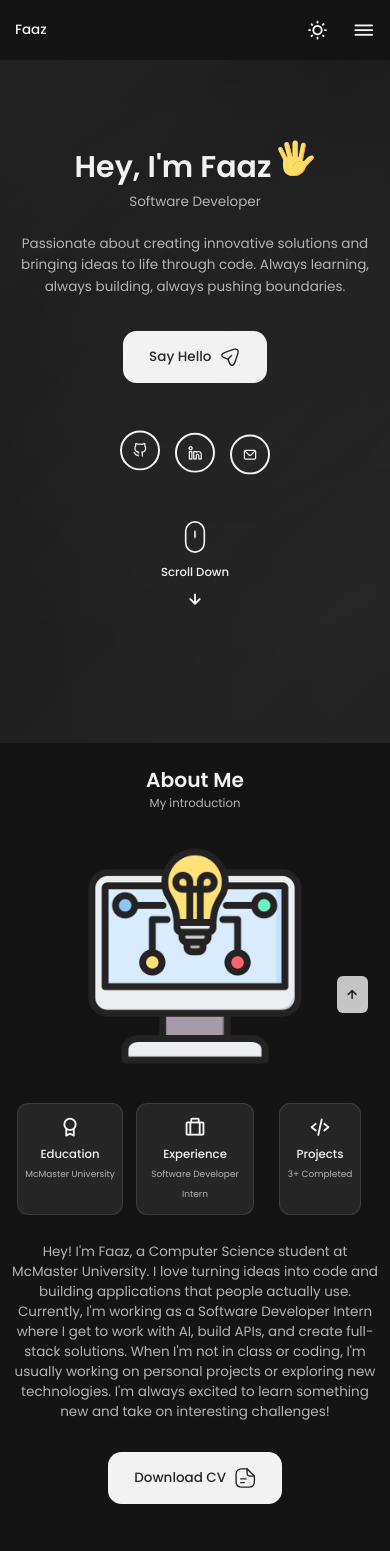
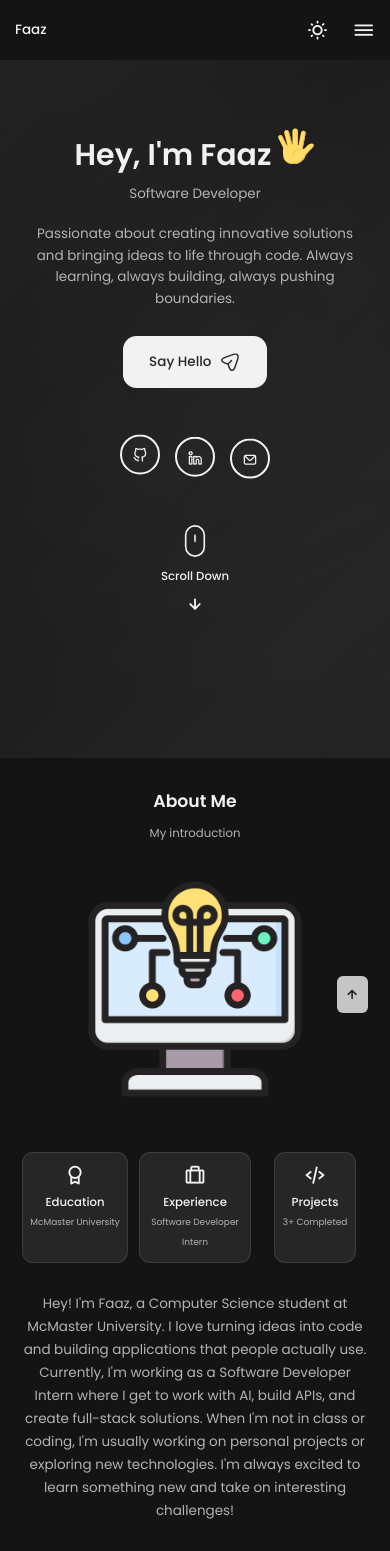
Before and after one commit to faazshaikh/Portfolio, a React (Vite) app: page / in a window 390 px wide. Shown: the top 1551 px of the page. Built offline with nearby package versions, Linux system fonts and the light colour scheme.

Commit message:
Improved mobile spacing and formatting across all sections

```diff
--- a/src/App.css
+++ b/src/App.css
@@ -248,18 +248,22 @@ img {
   }
 
   .container {
-    padding-left: 1rem;
-    padding-right: 1rem;
+    padding-left: 1.5rem;
+    padding-right: 1.5rem;
     margin-left: auto;
     margin-right: auto;
   }
 
   .section {
-    padding: 1.8rem 0 3.5rem;
+    padding: 2.5rem 0 4rem;
+  }
+
+  .section__title {
+    margin-bottom: 1rem;
   }
 
   .section__subtitle {
-    margin-bottom: var(--mb-2-5);
+    margin-bottom: 3rem;
   }
 
   .section__title,
@@ -268,23 +272,32 @@ img {
   }
 
   .grid {
-    gap: 1.2rem;
+    gap: 1.5rem;
   }
 }
 
 /* For small devices (mobile portrait) */
 @media screen and (max-width: 576px) {
   .container {
-    padding-left: 0.75rem;
-    padding-right: 0.75rem;
+    padding-left: 1.25rem;
+    padding-right: 1.25rem;
   }
 
   .section {
-    padding: 1.5rem 0 3rem;
+    padding: 2rem 0 3.5rem;
+  }
+
+  .section__title {
+    margin-bottom: 0.75rem;
+    font-size: var(--h2-font-size);
+  }
+
+  .section__subtitle {
+    margin-bottom: 2.5rem;
   }
 
   .grid {
-    gap: 1rem;
+    gap: 1.5rem;
   }
 }
 
--- a/src/components/Portfolio/work.css
+++ b/src/components/Portfolio/work.css
@@ -2,6 +2,7 @@
   gap: 3rem;
   grid-template-columns: repeat(3, max-content);
   justify-content: center;
+  box-sizing: border-box;
 }
 
 .work__filters {
@@ -38,6 +39,7 @@
   display: flex;
   flex-direction: column;
   height: 100%;
+  box-sizing: border-box;
 }
 
 [data-theme='dark'] .work__card {
@@ -239,33 +241,68 @@
     grid-template-columns: repeat(2, 1fr);
     gap: 1.25rem;
     justify-items: center;
+    width: 100%;
+    padding-left: 1rem;
+    padding-right: 1rem;
   }
 
   .work__card {
     max-width: 100%;
     width: 100%;
+    padding: 1rem;
   }
 }
 
 @media screen and (max-width: 576px) {
+  .work__filters {
+    margin-bottom: 2.5rem;
+    gap: 0.5rem;
+    padding: 0 1.5rem;
+  }
+
   .work__container {
     grid-template-columns: 1fr;
-    gap: 1rem;
+    gap: 2rem;
     justify-items: center;
+    width: 100%;
+    padding-left: 1.5rem;
+    padding-right: 1.5rem;
   }
 
   .work__card {
     max-width: 100%;
     width: 100%;
+    padding: 1.5rem;
+    margin: 0 auto;
+  }
+
+  .work__img-container {
+    width: 100%;
+    margin-bottom: 1.5rem;
   }
 
   .work__img {
     width: 100%;
     height: 200px;
+    object-fit: cover;
+  }
+
+  .work__title {
+    text-align: center;
+    margin-bottom: 1rem;
+    font-size: var(--h3-font-size);
   }
 
   .work__description {
     text-align: center;
+    margin-bottom: 1.5rem;
+    line-height: 1.7;
+  }
+
+  .work__technologies {
+    justify-content: center;
+    margin-bottom: 1.5rem;
+    gap: 0.75rem;
   }
 
   .work__badge {
@@ -277,21 +314,59 @@
 
   .work__buttons {
     flex-direction: column;
-    gap: 0.5rem;
+    gap: 0.75rem;
+    width: 100%;
+    margin-top: 0.5rem;
   }
 
   .work__button {
     width: 100%;
+    flex: none;
+    padding: 0.875rem 1rem;
   }
 }
 
 /* For small devices */
 @media screen and (max-width: 350px) {
+  .work__filters {
+    padding: 0 1rem;
+  }
+
+  .work__container {
+    padding-left: 1rem;
+    padding-right: 1rem;
+  }
+
+  .work__card {
+    padding: 1.25rem;
+  }
+
   .work__item {
     font-size: var(--small-font-size);
+    padding: 0.2rem 0.5rem;
   }
 
   .work__filters {
     column-gap: 0.25rem;
+    flex-wrap: wrap;
+    justify-content: center;
+  }
+
+  .work__title {
+    font-size: var(--small-font-size);
+  }
+
+  .work__description {
+    font-size: var(--smaller-font-size);
+  }
+
+  .work__tech-tag {
+    padding: 0.3rem 0.6rem;
+    font-size: var(--tiny-font-size);
+  }
+
+  .work__button {
+    padding: 0.6rem 0.8rem;
+    font-size: var(--smaller-font-size);
   }
 }
--- a/src/components/about/about.css
+++ b/src/components/about/about.css
@@ -113,35 +113,53 @@
   @media screen and (max-width: 768px) {
     .about__container {
         justify-items: center;
+        row-gap: 2.5rem;
     }
 
     .about__img {
         justify-self: center;
+        margin-bottom: 1rem;
     }
 
     .about__description {
         padding: 0 1rem;
         text-align: center;
+        margin-bottom: 2rem;
+        line-height: 1.7;
     }
 
     .about__data {
         text-align: center;
+    }
+
+    .about__info {
+        margin-bottom: 2rem;
+        gap: 0.75rem;
     }
   }
 
   @media screen and (max-width: 576px) {
     .about__container {
         justify-items: center;
+        row-gap: 2rem;
+    }
+
+    .about__img {
+        margin-bottom: 1.5rem;
     }
 
     .about__info {
         grid-template-columns: repeat(3, 1fr);
         justify-items: center;
+        margin-bottom: 2rem;
+        gap: 0.5rem;
     }
 
     .about__description {
         padding: 0;
         text-align: center;
+        margin-bottom: 2rem;
+        line-height: 1.7;
     }
 
     .about__data {
--- a/src/components/contact/contact.css
+++ b/src/components/contact/contact.css
@@ -5,17 +5,26 @@
     padding-bottom: 3rem;
 }
 
+.contact__content {
+    display: flex;
+    flex-direction: column;
+    align-items: center;
+}
+
 .contact__title {
     text-align: center;
     font-size: var(--h3-font-size);
     font-weight: var(--font-medium);
     margin-bottom: var(--mb-1-5);
+    width: 100%;
 }
 
 .contact__info {
     display: grid;
     row-gap: 1rem;
     grid-template-columns: 300px;
+    justify-content: center;
+    width: 100%;
 }
 
 .contact__card {
@@ -27,6 +36,8 @@
     opacity: 0;
     transform: translateY(30px);
     transition: opacity 0.6s ease-out, transform 0.6s ease-out, box-shadow 0.3s ease, background-color 0.3s ease;
+    width: 100%;
+    box-sizing: border-box;
 }
 
 [data-theme='dark'] .contact__card {
@@ -93,6 +104,7 @@
 
 .contact__form {
     width: 360px;
+    margin: 0 auto;
 }
 
 .contact__form-div {
@@ -150,36 +162,120 @@
   @media screen and (max-width: 768px) {
     .contact__container {
         grid-template-columns: 1fr;
-        row-gap: 3rem;
+        row-gap: 4rem;
         justify-items: center;
+        width: 100%;
+        padding: 0 1.5rem;
+    }
+
+    .contact__content {
+        width: 100%;
+        display: flex;
+        flex-direction: column;
+        align-items: center;
+    }
+
+    .contact__title {
+        text-align: center;
+        width: 100%;
+        margin-bottom: 2rem;
     }
 
     .contact__info {
-        justify-content: center;
+        grid-template-columns: 1fr;
         justify-items: center;
         width: 100%;
+        max-width: 100%;
+        gap: 1.5rem;
+    }
+
+    .contact__card {
+        width: 100%;
+        max-width: 100%;
+        padding: 1.5rem;
     }
 
     .contact__form {
         margin: 0 auto;
         width: 100%;
-        max-width: 360px;
+        max-width: 100%;
+    }
+
+    .contact__form-div {
+        width: 100%;
+        margin-bottom: 1.5rem;
     }
   }
 
   @media screen and (max-width: 576px) {
+    .contact__container {
+        padding: 0 1.25rem;
+        row-gap: 3.5rem;
+    }
+
+    .contact__title {
+        margin-bottom: 2rem;
+        font-size: var(--h3-font-size);
+    }
+
     .contact__info {
         grid-template-columns: 1fr;
         justify-items: center;
         width: 100%;
+        max-width: 100%;
+        gap: 1.5rem;
+    }
+
+    .contact__card {
+        width: 100%;
+        max-width: 100%;
+        padding: 1.5rem;
+    }
+
+    .contact__card-icon {
+        margin-bottom: 0.75rem;
+    }
+
+    .contact__card-title {
+        margin-bottom: 0.5rem;
+    }
+
+    .contact__card-data {
+        margin-bottom: 1rem;
     }
 
     .contact__form {
         width: 100%;
         max-width: 100%;
+        margin-top: 1rem;
+    }
+
+    .contact__form-div {
+        width: 100%;
+        margin-bottom: 1.75rem;
+    }
+
+    .contact__form-input {
+        width: 100%;
+        box-sizing: border-box;
     }
   }
 
   /* For small devices */
   @media screen and (max-width: 350px) {
+    .contact__container {
+        padding: 0 0.5rem;
+    }
+
+    .contact__card {
+        padding: 1rem;
+    }
+
+    .contact__form-div {
+        height: 3.5rem;
+    }
+
+    .contact__form-input {
+        padding: 1.25rem;
+    }
   }
--- a/src/components/home/home.css
+++ b/src/components/home/home.css
@@ -343,10 +343,29 @@
   .home__container {
     min-height: 80vh;
     padding-top: 5rem;
+    padding-bottom: 3rem;
+  }
+
+  .home__content {
+    gap: 2rem;
   }
 
   .home__title {
     font-size: 2.5rem;
+    margin-bottom: 1rem;
+  }
+
+  .home__subtitle {
+    margin-bottom: 1.5rem;
+  }
+
+  .home__description {
+    margin-bottom: 2rem;
+  }
+
+  .home__social {
+    margin-top: 2.5rem;
+    gap: 1.25rem;
   }
 
   .home__social-icon {
@@ -354,16 +373,40 @@
     height: 45px;
     font-size: 1.1rem;
   }
+
+  .home__scroll {
+    margin-top: 3.5rem;
+  }
 }
 
 /* For small devices */
 @media screen and (max-width: 576px) {
+  .home__container {
+    padding-top: 4rem;
+    padding-bottom: 2.5rem;
+  }
+
+  .home__content {
+    gap: 1.5rem;
+  }
+
   .home__title {
     font-size: 2rem;
+    margin-bottom: 0.75rem;
+  }
+
+  .home__subtitle {
+    margin-bottom: 1.25rem;
+  }
+
+  .home__description {
+    margin-bottom: 1.75rem;
+    padding: 0 0.5rem;
   }
 
   .home__social {
     gap: 1rem;
+    margin-top: 2rem;
   }
 
   .home__social-icon {
@@ -371,4 +414,8 @@
     height: 40px;
     font-size: 1rem;
   }
+
+  .home__scroll {
+    margin-top: 3rem;
+  }
 }
--- a/src/components/services/services.css
+++ b/src/components/services/services.css
@@ -180,6 +180,7 @@
     .services__container {
         grid-template-columns: repeat(2, 1fr);
         justify-items: center;
+        gap: 1.5rem;
     }
 
     .services__content {
@@ -193,6 +194,11 @@
         font-size: 1.5rem;
         margin-left: auto;
         margin-right: auto;
+        margin-bottom: 1rem;
+    }
+
+    .services__title {
+        margin-bottom: 1rem;
     }
   }
 
@@ -200,11 +206,21 @@
     .services__container {
         grid-template-columns: 1fr;
         justify-items: center;
+        gap: 2rem;
     }
 
     .services__content {
         max-width: 100%;
         text-align: center;
+        padding: 2.5rem 1.5rem 1.5rem 1.5rem;
+    }
+
+    .services__icon {
+        margin-bottom: 1.25rem;
+    }
+
+    .services__title {
+        margin-bottom: 1rem;
     }
 
     .services__modal {
--- a/src/components/skills/skills.css
+++ b/src/components/skills/skills.css
@@ -91,16 +91,26 @@
     .skills__container {
         grid-template-columns: 1fr;
         justify-items: center;
+        gap: 2rem;
     }
 
     .skills__content {
-        padding: 1.5rem;
+        padding: 2rem;
         width: 100%;
         max-width: 100%;
     }
 
+    .skills__title {
+        margin-bottom: 1.5rem;
+    }
+
     .skills__box {
         justify-content: center;
+        gap: 2rem;
+    }
+
+    .skills__group {
+        gap: 1.25rem;
     }
   }
 
```
